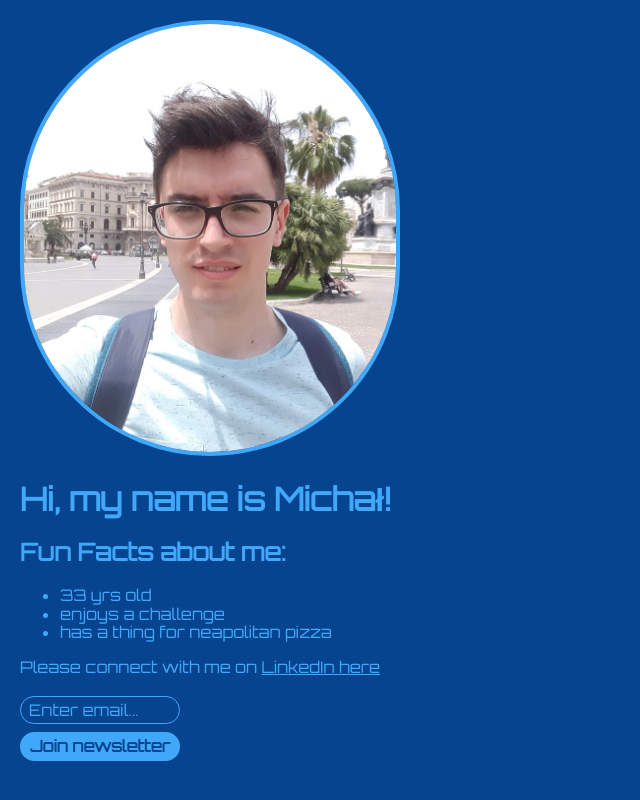
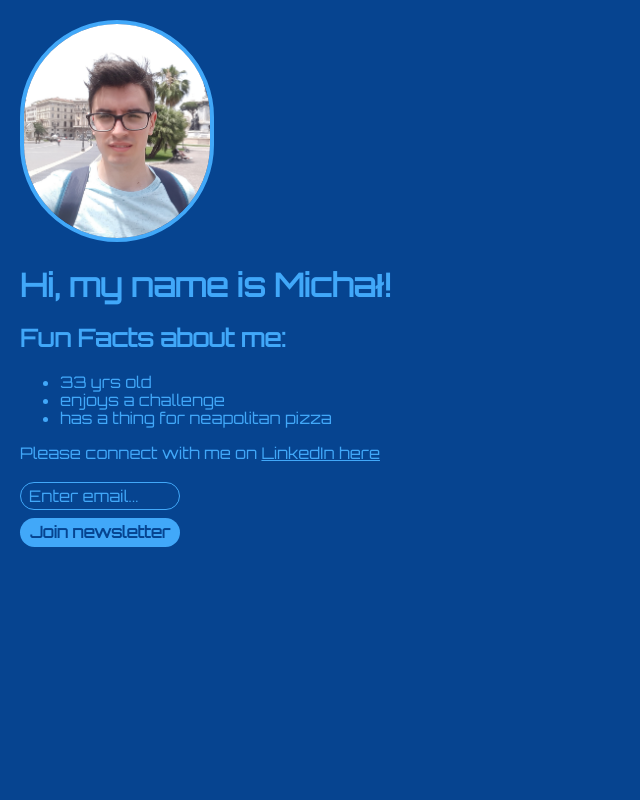
Before and after one commit to MichalJakubHoppe/personal-site, a plain HTML site: page index.html in a window 1280 px wide. Shown: the whole page, without its empty margins (0-640 px from the left). Drawn offline with nearby package versions, Linux system fonts and the light colour scheme; a web font is replaced by a local one.

Commit message:
Adjusting the picture size

```diff
--- a/styles.css
+++ b/styles.css
@@ -32,8 +32,7 @@ body, html {
 }
 
 img {
-    width: 30%;
-    height: 10%;
+    width: 15%;
     border-radius: calc(var(--image) * 2);
     border: 4px solid var(--text);
 }
```
